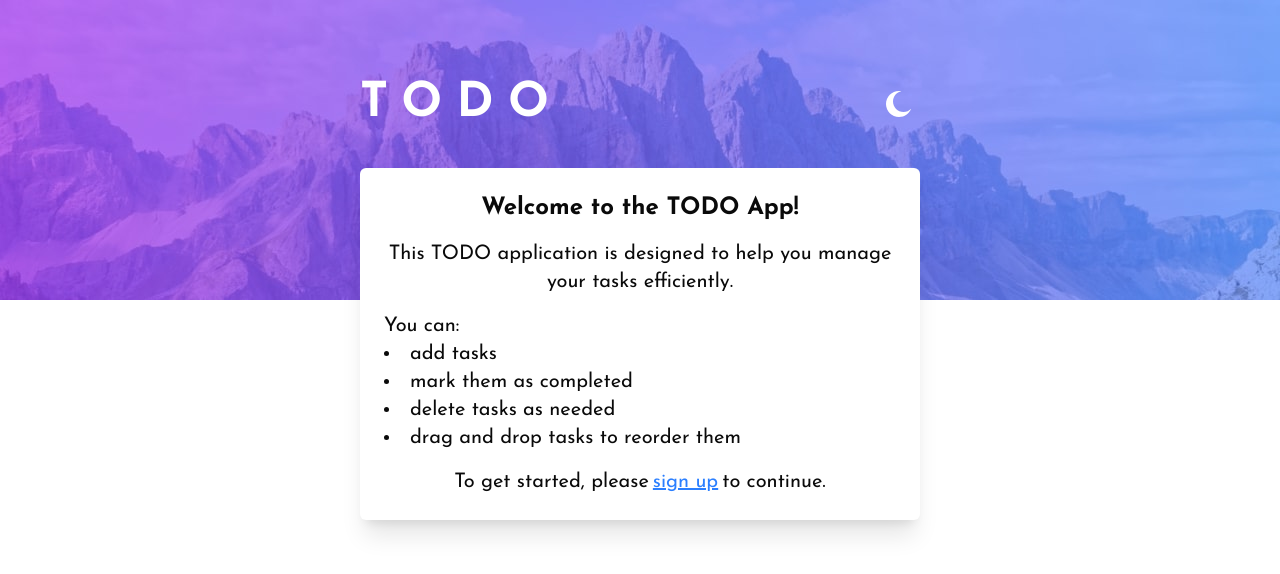
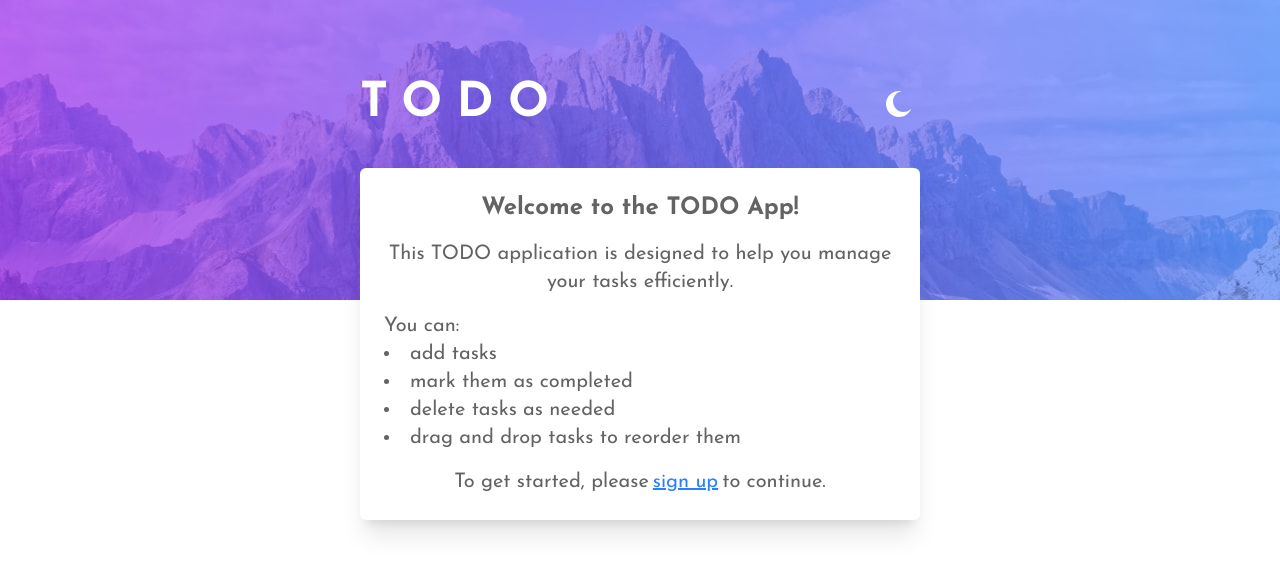
Before and after one commit to jakemsr/todo-postgres, a Next.js app: page / in a window 1280 px wide. Shown: the top 574 px of the page. Built offline with nearby package versions, Linux system fonts and the light colour scheme.

Commit message:
feat: Use a lighter foreground color

```diff
--- a/app/globals.css
+++ b/app/globals.css
@@ -52,7 +52,7 @@
 
 :root {
   --background: oklch(1 0 0);
-  --foreground: oklch(0.145 0 0);
+  --foreground: oklch(0.5 0 0);
   --card: oklch(1 0 0);
   --card-foreground: oklch(0.145 0 0);
   --popover: oklch(1 0 0);
```
